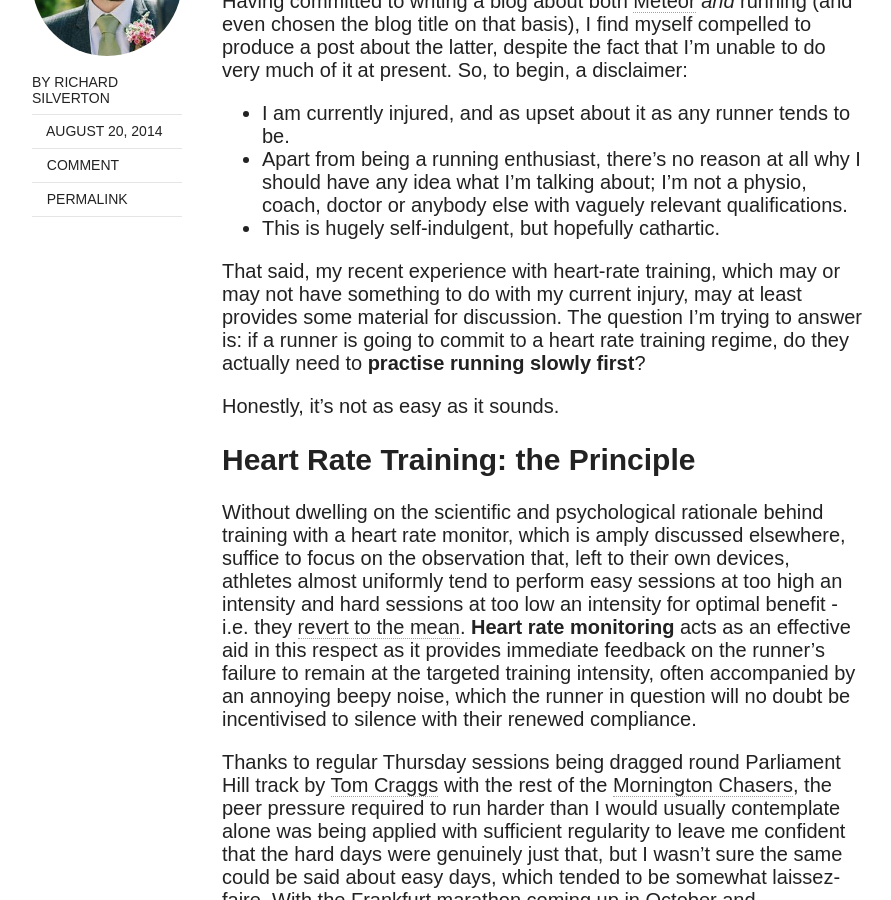
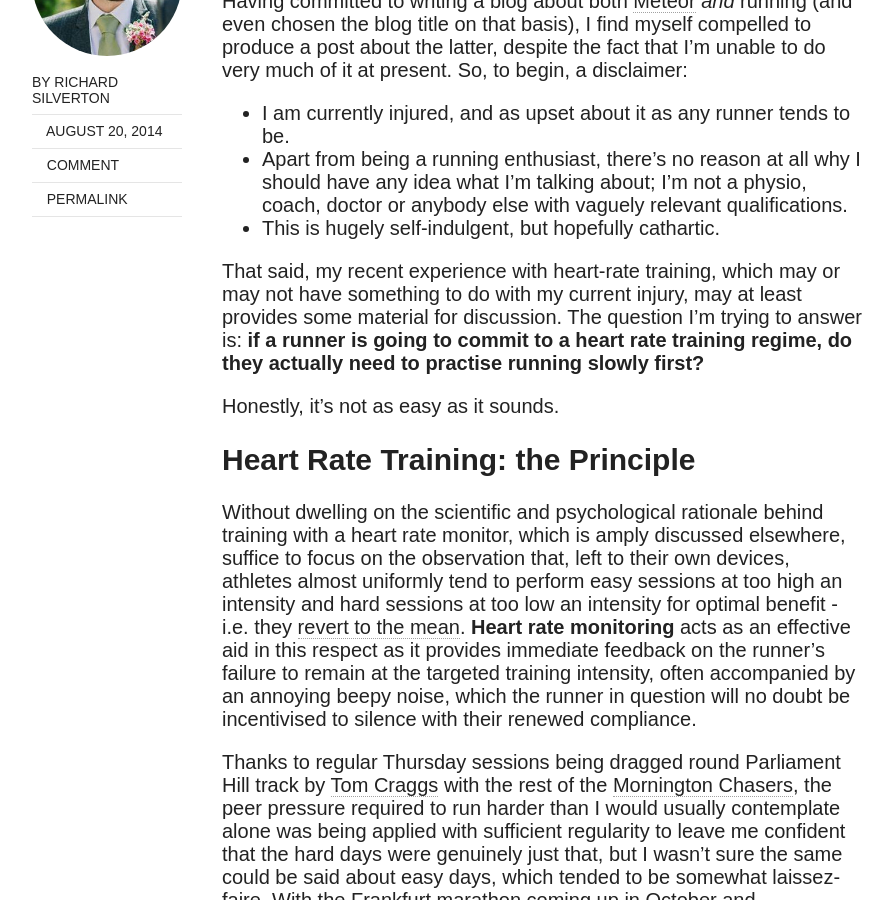
Before and after one commit to richsilv/richsilv.github.io, a Jekyll site: the page built from _posts/2014-08-20-biomechanics-of-heart-rate-training.markdown, in a window 1280 px wide and 900 px high, scrolled down 798 px. Shown: the whole window, without its empty margins (128-1019 px from the left). Built offline with Jekyll 4.4.1, drawn with Linux system fonts in a browser that asks for light colours; nearby versions of some CDN libraries; comment, search, counter and statistics services are not loaded.

```diff
--- a/_posts/2014-08-20-biomechanics-of-heart-rate-training.markdown
+++ b/_posts/2014-08-20-biomechanics-of-heart-rate-training.markdown
@@ -14,7 +14,7 @@ Having committed to writing a blog about both [Meteor](http://meteor.com) *and*
 * Apart from being a running enthusiast, there's no reason at all why I should have any idea what I'm talking about; I'm not a physio, coach, doctor or anybody else with vaguely relevant qualifications.
 * This is hugely self-indulgent, but hopefully cathartic.
 
-That said, my recent experience with heart-rate training, which may or may not have something to do with my current injury, may at least provides some material for discussion.  The question I'm trying to answer is: if a runner is going to commit to a heart rate training regime, do they actually need to **practise running slowly first**?
+That said, my recent experience with heart-rate training, which may or may not have something to do with my current injury, may at least provides some material for discussion.  The question I'm trying to answer is: **if a runner is going to commit to a heart rate training regime, do they actually need to practise running slowly first?**
 
 Honestly, it's not as easy as it sounds.
 
```
